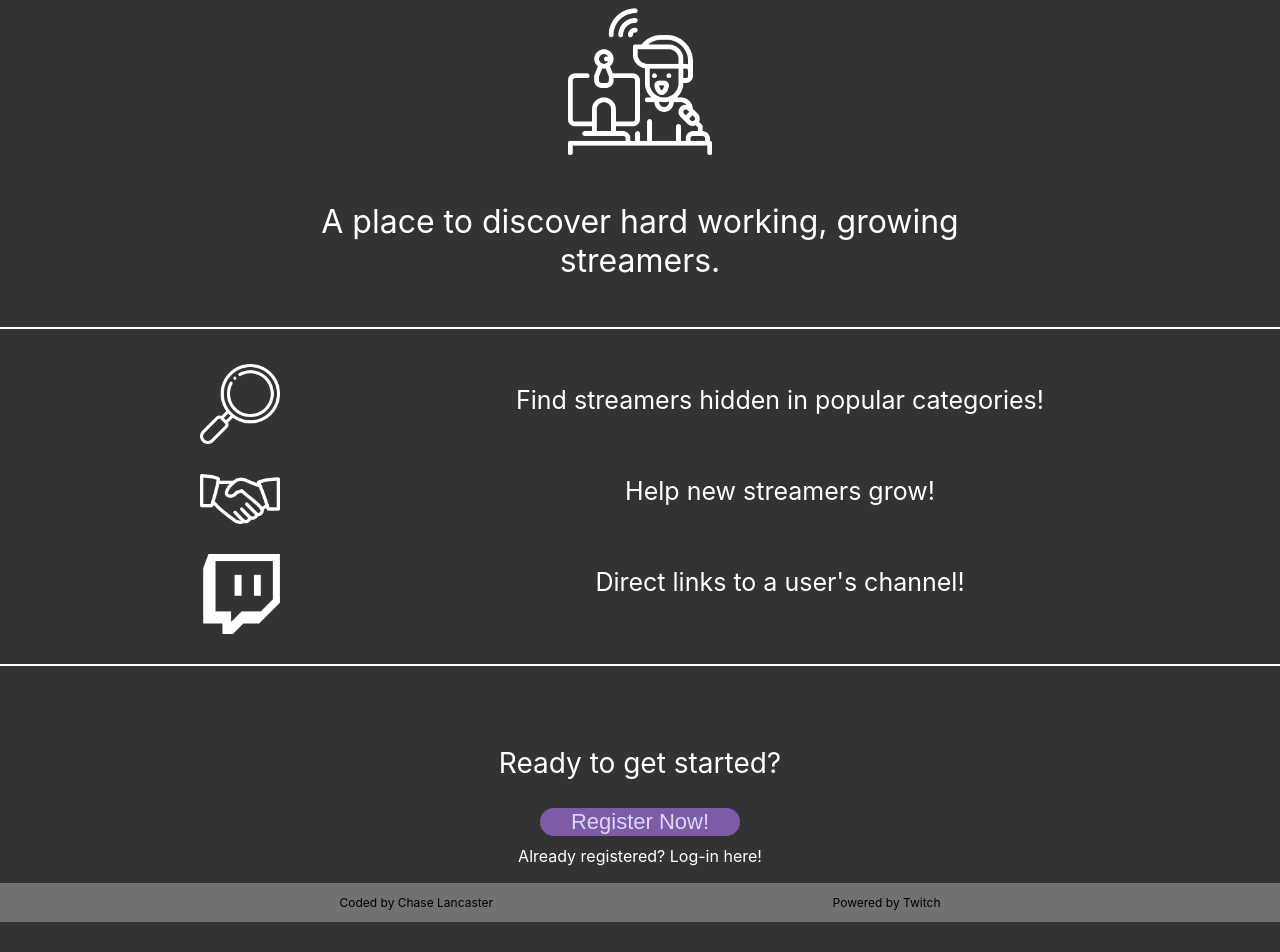
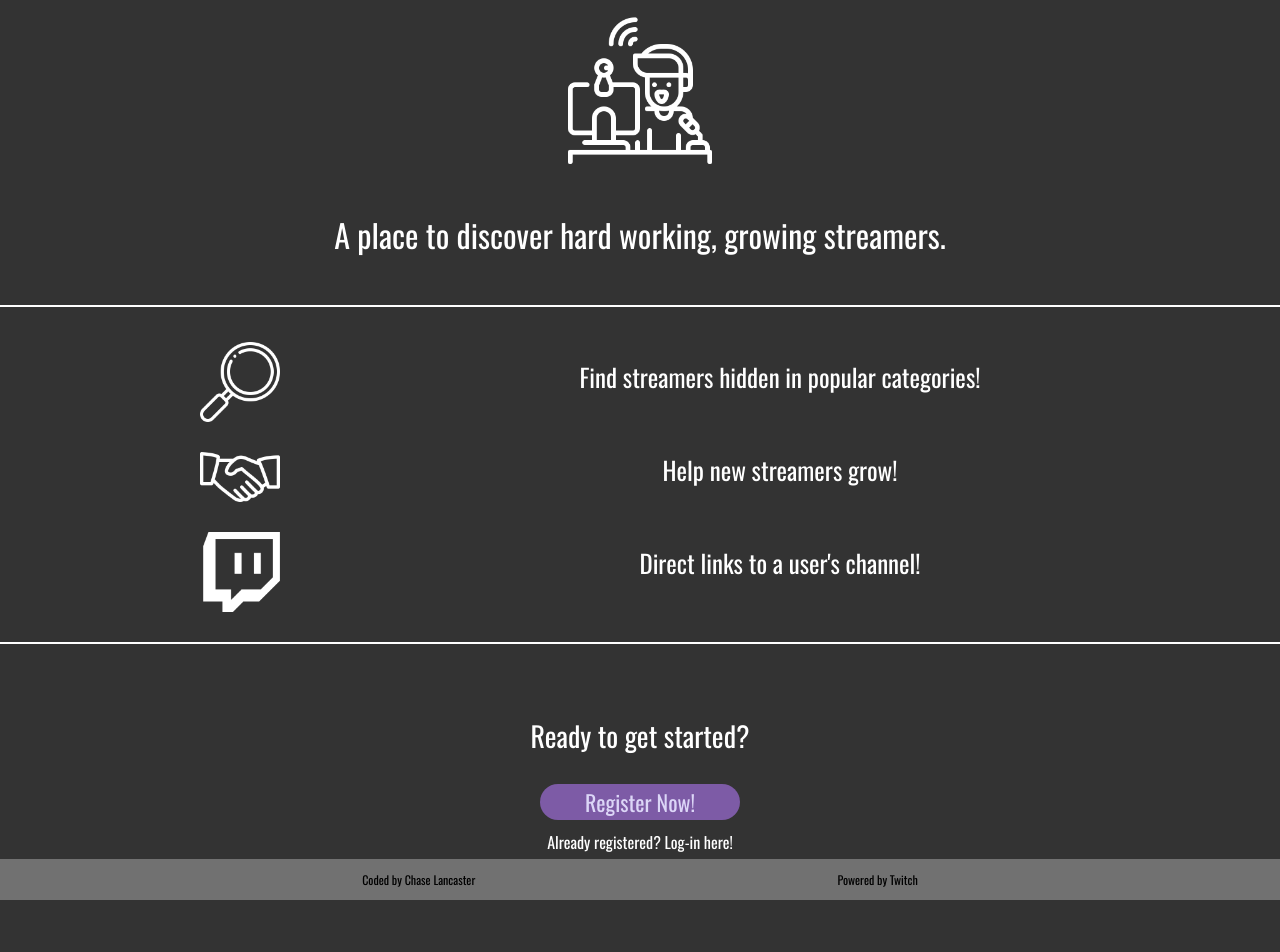
Before and after one commit to chaselancaster/nosmallstreamer-frontend, a React (Create React App) app: page / in a window 1280 px wide. Shown: the part 170-1122 px from the top of the page. After the commit the page ends 1100 px from the top, so only its background shows below. Built offline with nearby package versions, Linux system fonts and the light colour scheme.

Commit message:
import Oswald font from google fonts in to the App.css file and change fonts around the site as necessary

```diff
--- a/src/App.css
+++ b/src/App.css
@@ -1,7 +1,10 @@
+@import url("https://fonts.googleapis.com/css2?family=Oswald&display=swap");
+
 body {
   background-color: #333333;
   margin: 0;
   padding: 0;
+  font-family: "Oswald";
 }
 
 .App {
@@ -12,11 +15,13 @@ body {
 .button {
   background-color: #7d5ba6;
   font-size: 22px;
+  padding: 2px;
   width: 200px;
   border: none;
   border-radius: 20px;
   cursor: pointer;
   color: #dcd6f7;
+  font-family: "Oswald";
 }
 
 .button:hover {
--- a/src/Component/Landing/Landing.css
+++ b/src/Component/Landing/Landing.css
@@ -1,3 +1,5 @@
+@import url("https://fonts.googleapis.com/css2?family=Oswald&display=swap");
+
 /* Hero Section */
 .hero-parent {
   display: flex;
@@ -6,6 +8,7 @@
   align-items: center;
   border-bottom: 2px solid white;
   padding-bottom: 15px;
+  font-family: "Oswald";
 }
 
 .welcome {
--- a/src/Component/Search/Search.css
+++ b/src/Component/Search/Search.css
@@ -66,6 +66,7 @@
   border: none;
   border-radius: 20px;
   cursor: pointer;
+  font-family: "Oswald";
 }
 
 .search-form button {
--- a/src/Component/StreamsList/StreamsList.css
+++ b/src/Component/StreamsList/StreamsList.css
@@ -51,6 +51,7 @@
   border-radius: 20px;
   cursor: pointer;
   color: #dcd6f7;
+  font-family: "Oswald";
 }
 
 @media (min-width: 1280px) {
```
